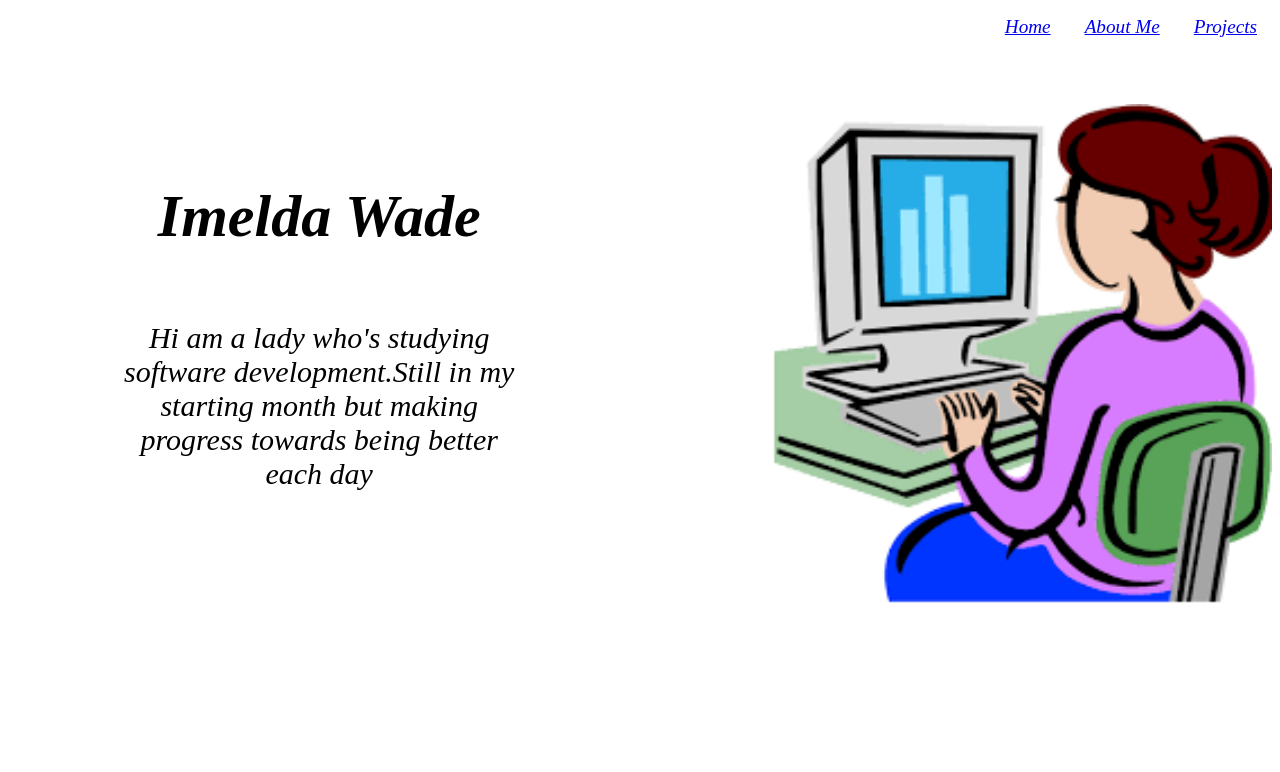
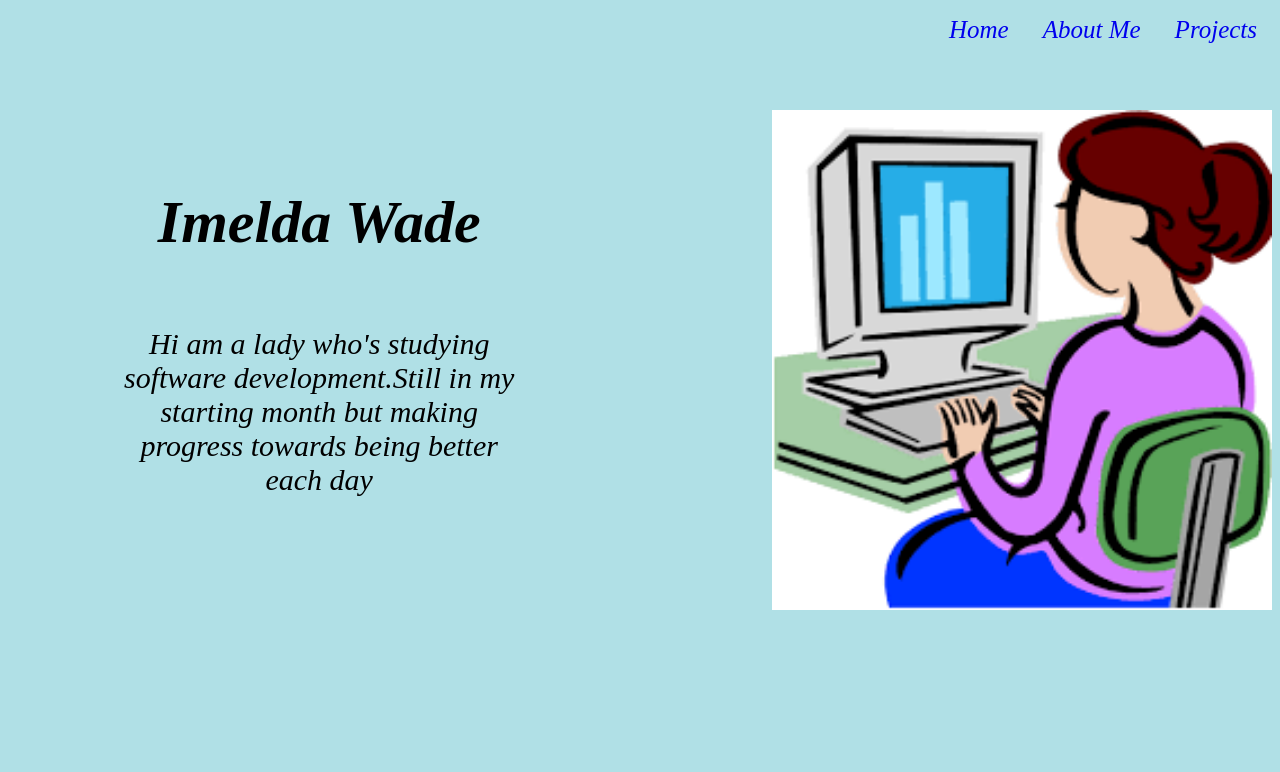
Before and after one commit to imeldawade/Portfolio.Page, a plain HTML site: page index.html in a window 1280 px wide. Shown: the top 772 px of the page. Drawn offline with Linux system fonts and the light colour scheme.

Commit message:
styled navbar

```diff
--- a/Port.css
+++ b/Port.css
@@ -1,3 +1,13 @@
+body{
+    background-color:powderblue;
+}
+
+ul li a{
+    text-decoration: none;
+    font-size:25px;
+
+
+}
 
 ul{
     text-align: right;
```
